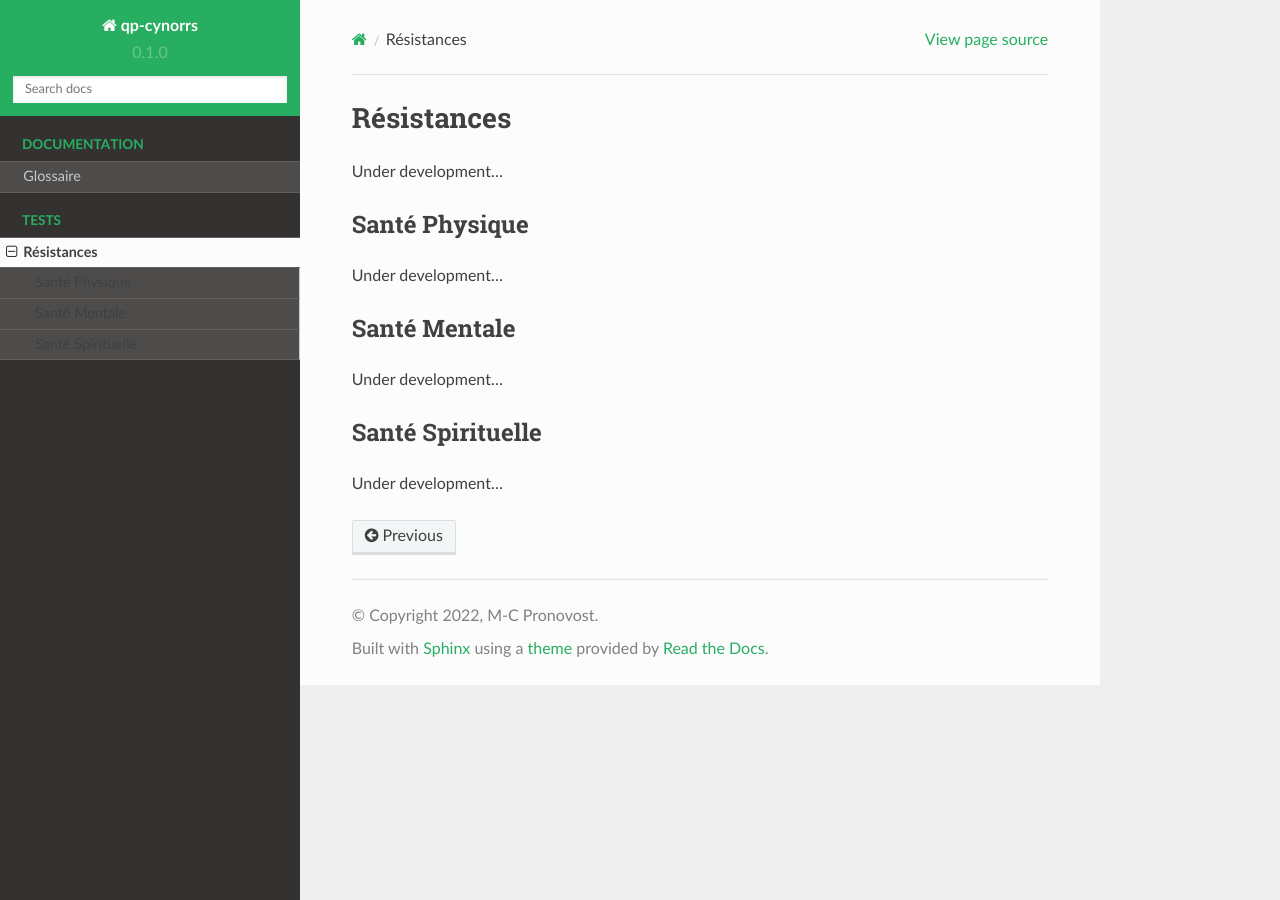
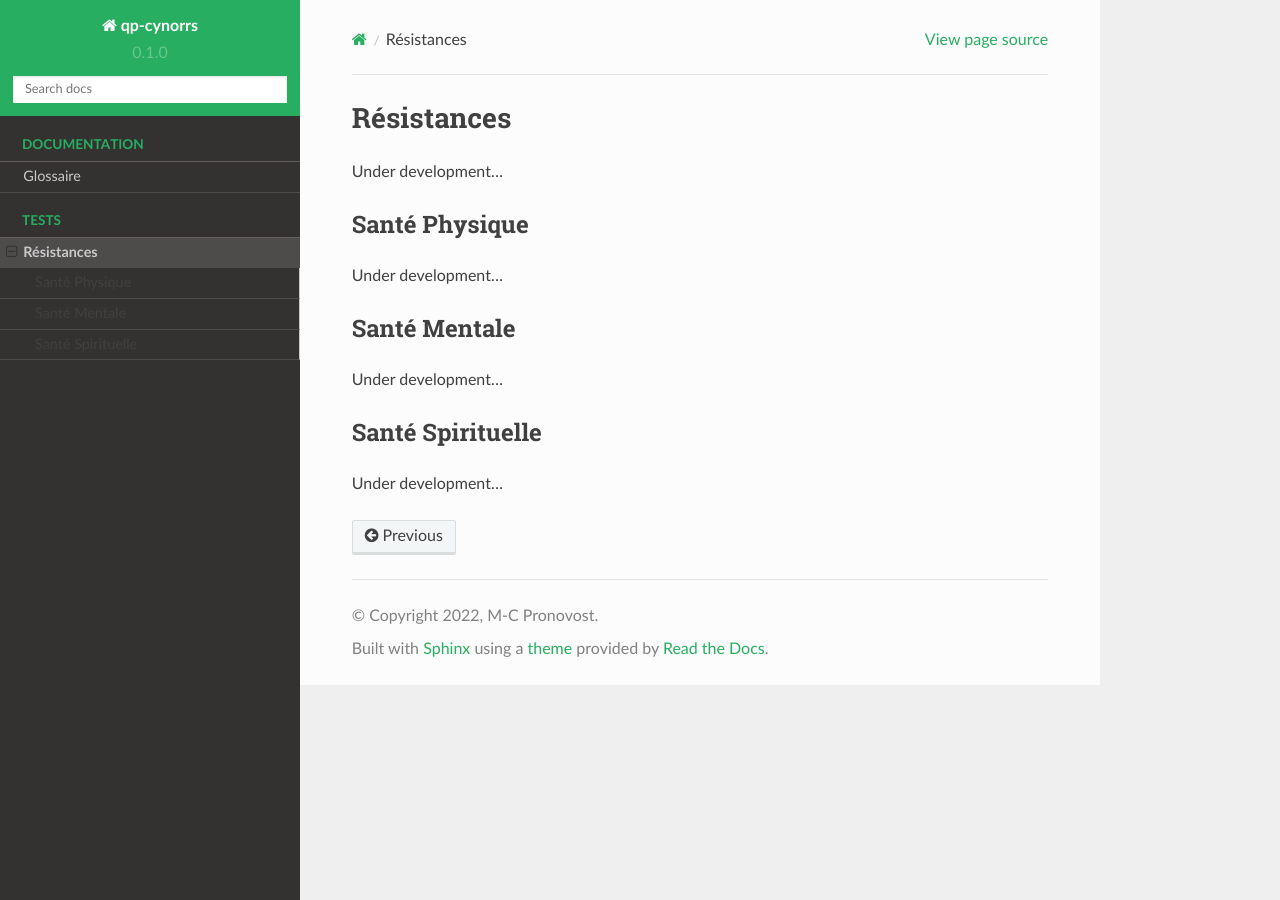
Before and after one commit to mcpronovost/qp-cynorrs, a Sphinx documentation site: the page built from docs/toughnesses.rst, in a window 1280 px wide. Built offline with Sphinx 7.4.7 and the Read the Docs theme 2.0.0, drawn with Linux system fonts in a browser that asks for light colours.

Commit message:
update docs css

```diff
--- a/docs/_templates/layout.html
+++ b/docs/_templates/layout.html
@@ -43,9 +43,15 @@
             border-bottom: none!important;
         }
         .wy-menu-vertical li a {
+            background-color: #343131;
+            border-top: none!important;
+            border-bottom: 1px solid #4e4b4b!important;
+            color: #c9c9c9;
+        }
+        /* current or current parent */
+        .wy-menu-vertical li.current > a,
+        .wy-menu-vertical li.on a {
             background-color: #4e4b4b;
-            border-top: none!important;
-            border-bottom: 1px solid #645e5e!important;
             color: #c9c9c9;
         }
     </style>
```
